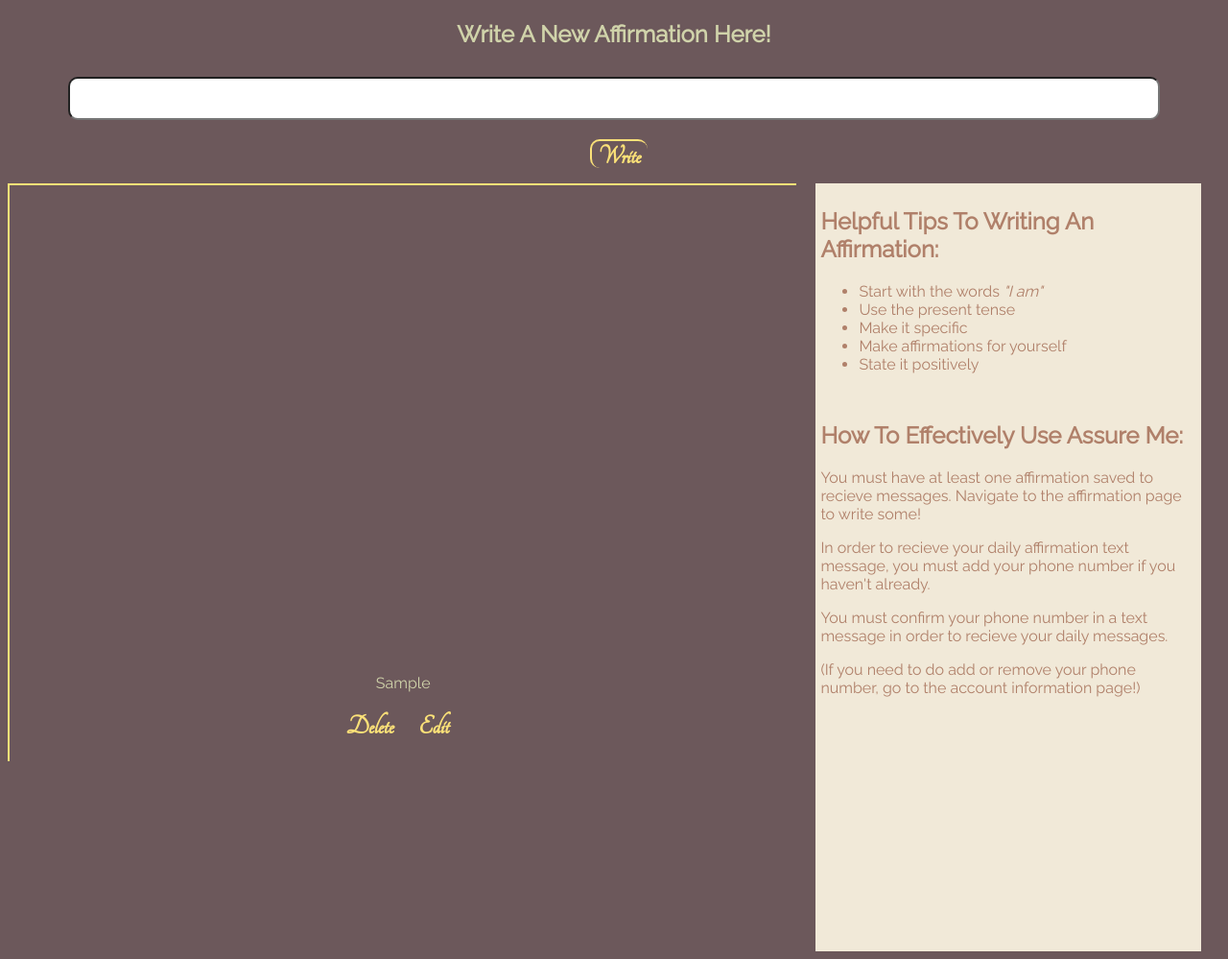
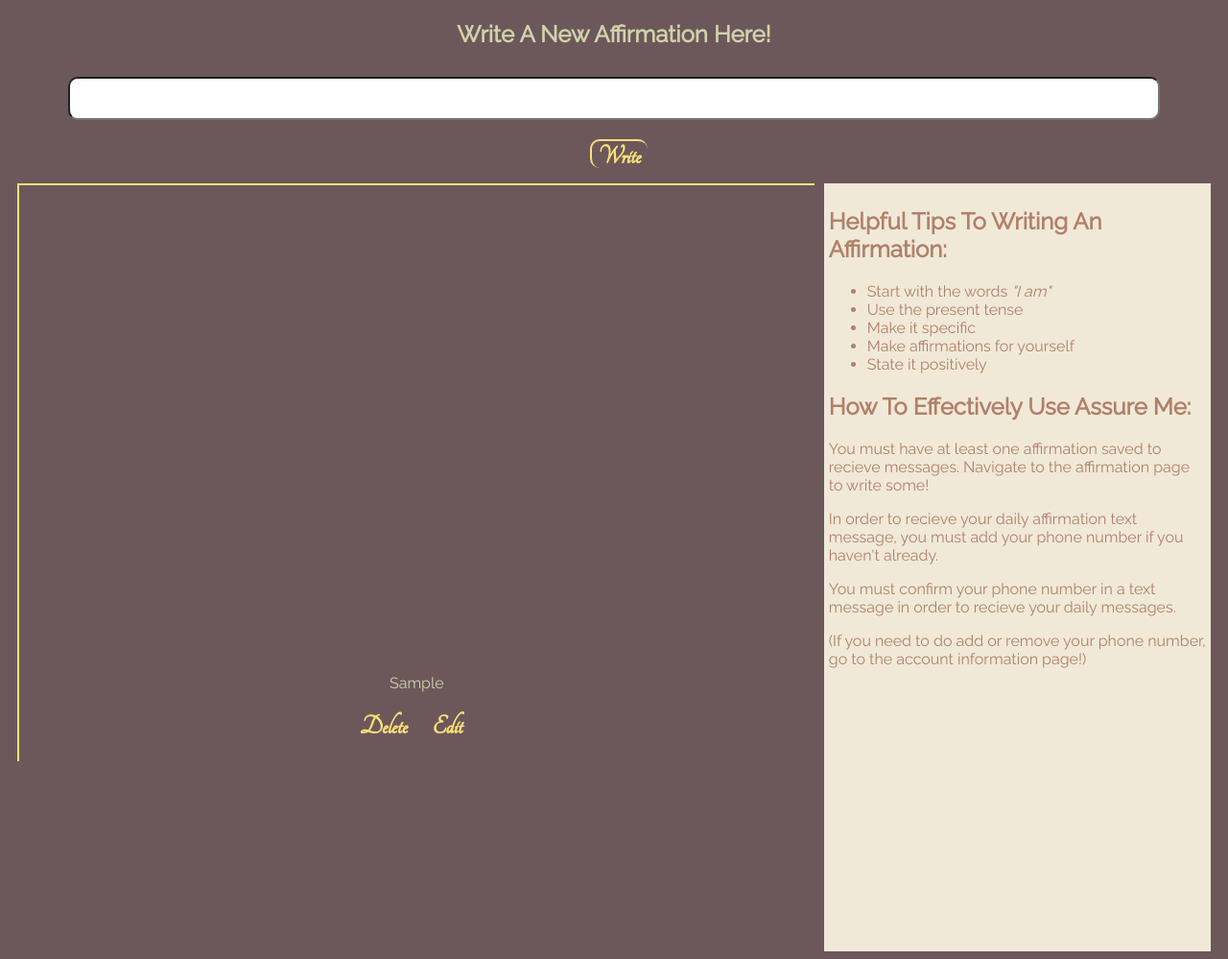
Before and after one commit to CashewRose/Assure-Me, a Django app: page /affirmations in a window 1280 px wide. Shown: the part 185-1184 px from the top of the page at 96% size. Run offline with Django 3.2, Linux system fonts and the light colour scheme; a user stored in the database is signed in; tables that the repository leaves empty hold one stand-in row (values such as "Sample post").

Commit message:
Initial css finished on all of the site.

```diff
--- a/djangocap/Assure_Me/static/css/main.css
+++ b/djangocap/Assure_Me/static/css/main.css
@@ -1,3 +1,5 @@
+/* Basic Univeral Styles */
+
 body {
     background: #6C585B;
     font-family: 'Raleway', sans-serif;
@@ -10,10 +12,6 @@ a {
     font-size: 2.5rem;
     text-decoration: none;
     color: #FBE178;
-}
-
-.is_hidden {
-    display: none
 }
 
 img {
@@ -195,14 +193,12 @@ input {
     background: #F1E9D8;
     color: #B0806A;
     padding: 5px;
-    margin-right: 20px;
-    margin-left: 20px;
+    margin-right: 10px;
+    margin-left: 10px;
     flex-grow: 1;
+    overflow: hidden;
 }
 
-.Help_Tips_Affirmation ul {
-    padding-bottom: 30px
-}
 /* Account  */
 
 .Account {
@@ -301,8 +297,6 @@ input {
     margin-bottom: auto
 }
 
-
-
 .All_Affirmation_Container {
     width: 100%;
     display: flex;
@@ -320,6 +314,7 @@ input {
     border-top: solid #FBE178 2.5px;
     border-left: solid #FBE178 2.5px;
     overflow: auto;
+    margin-left: 10px;
     height: 600px;
 }
 
@@ -333,3 +328,13 @@ input {
 .affirmation_solo{
     display: inline-block;
 }
+
+.edit_form {
+    margin-top: 20px;
+}
+
+/* JavaScript CSS */
+
+.is_hidden {
+    display: none
+}
--- a/djangocap/Assure_Me/templates/affirmations.html
+++ b/djangocap/Assure_Me/templates/affirmations.html
@@ -23,10 +23,10 @@
                 <input type="submit" class="affirmation_submit" value="Save Changes" />
             </form>
 
-            <div class="affirmation_solo">
+            <div class="affirmation_solo ">
                 <p> {{affirmation.affirmation}} </p>
                 <a class="affirmation_button" href="{% url 'Assure_Me:delete_affirmation' Affirmation_Id=affirmation.id %}">Delete</a>
-                <button class="affirmation_button" >Edit</button>
+                <button class="affirmation_button edit_button" >Edit</button>
             </div>
         </div>
         {% endfor %}
```
